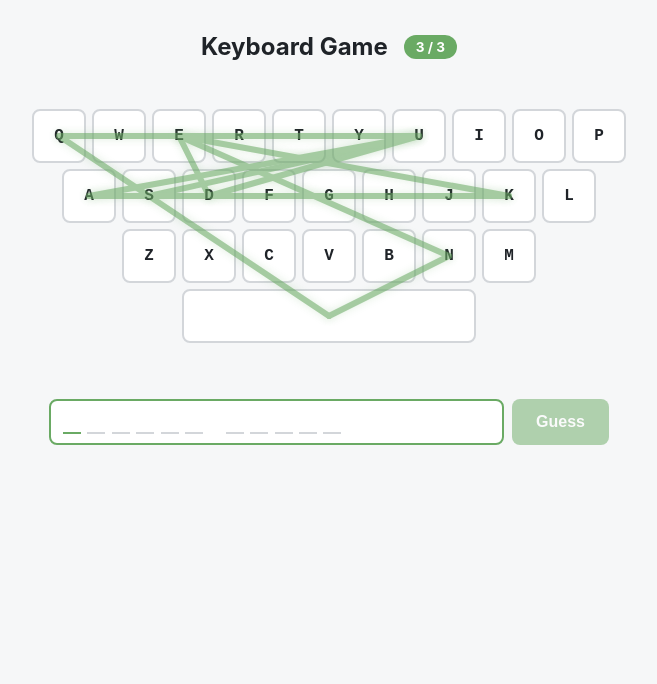
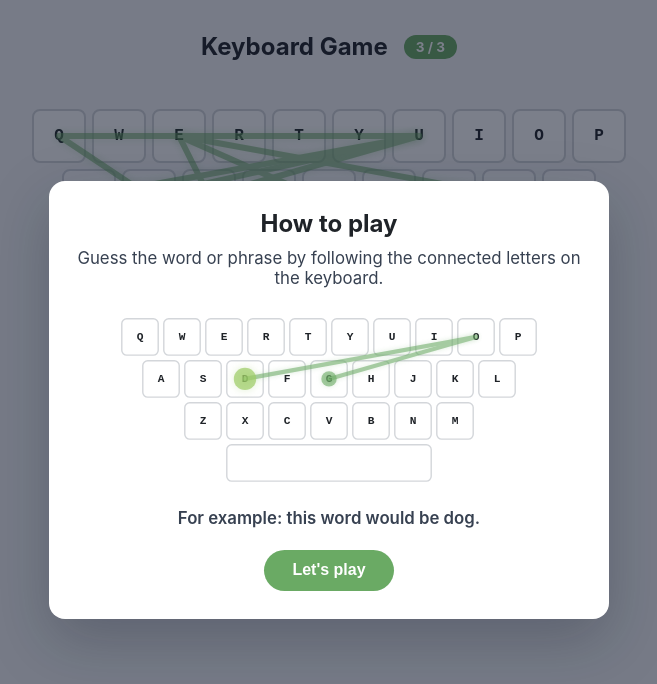
Before and after one commit to mps114/keyboard_game, a React (Vite) app: page / in a window 1280 px wide. Shown: the top 684 px of the page, without its empty margins (311-968 px from the left). Built offline with nearby package versions, Linux system fonts and the light colour scheme.

Commit message:
Show intro modal every visit

```diff
--- a/src/App.css
+++ b/src/App.css
@@ -298,6 +298,74 @@ body {
   background: #7bb870;
 }
 
+.intro-modal-backdrop {
+  position: fixed;
+  inset: 0;
+  background: rgba(15, 23, 42, 0.55);
+  display: flex;
+  align-items: center;
+  justify-content: center;
+  padding: 1.5rem;
+  z-index: 12;
+}
+
+.intro-modal {
+  width: min(560px, 100%);
+  background: #ffffff;
+  border-radius: 16px;
+  padding: 1.75rem;
+  box-shadow: 0 22px 60px rgba(15, 23, 42, 0.25);
+  text-align: center;
+}
+
+.intro-modal h2 {
+  font-size: 1.5rem;
+  margin-bottom: 0.6rem;
+  color: #1f2328;
+}
+
+.intro-modal p {
+  font-size: 1.05rem;
+  color: #374151;
+  margin-bottom: 1.4rem;
+}
+
+.intro-example {
+  margin-top: -0.4rem;
+  margin-bottom: 1.4rem;
+  font-weight: 600;
+}
+
+.intro-demo {
+  display: flex;
+  justify-content: center;
+  margin-bottom: 1.5rem;
+}
+
+.intro-demo .keyboard-frame {
+  --keyboard-scale: 0.7;
+}
+
+.intro-demo .keyboard-container {
+  margin: 0.5rem 0;
+}
+
+.intro-close {
+  padding: 0.7rem 1.8rem;
+  border: none;
+  border-radius: 999px;
+  background: #6aaa64;
+  color: #ffffff;
+  font-size: 1rem;
+  font-weight: 700;
+  cursor: pointer;
+  transition: background 0.2s;
+}
+
+.intro-close:hover {
+  background: #7bb870;
+}
+
 @media (max-width: 700px) {
   .app {
     padding: 1.5rem 0.75rem;
--- a/src/App.tsx
+++ b/src/App.tsx
@@ -54,6 +54,7 @@ export default function App() {
   const [dotMode, setDotMode] = useState<DotMode>(devMode ? 'first-last' : 'none')
   const [guess, setGuess] = useState<string[]>([])
   const [streakMessage, setStreakMessage] = useState<string | null>(null)
+  const [showIntro, setShowIntro] = useState(true)
 
   const gameOver = !devMode && !solved && attempts.length >= MAX_ATTEMPTS
   const remaining = MAX_ATTEMPTS - attempts.length
@@ -92,6 +93,10 @@ export default function App() {
     setGuess([])
     setStreakMessage(null)
   }, [devMode])
+
+  const handleCloseIntro = useCallback(() => {
+    setShowIntro(false)
+  }, [])
 
   return (
     <div className="app">
@@ -176,6 +181,24 @@ export default function App() {
           </div>
         </div>
       )}
+
+      {showIntro && (
+        <div className="intro-modal-backdrop" role="dialog" aria-live="polite">
+          <div className="intro-modal">
+            <h2>How to play</h2>
+            <p>
+              Guess the word or phrase by following the connected letters on the keyboard.
+            </p>
+            <div className="intro-demo" aria-hidden="true">
+              <Keyboard word="dog" dotMode="first-last" />
+            </div>
+            <p className="intro-example">For example: this word would be dog.</p>
+            <button className="intro-close" onClick={handleCloseIntro}>
+              Let&apos;s play
+            </button>
+          </div>
+        </div>
+      )}
     </div>
   )
 }
```
